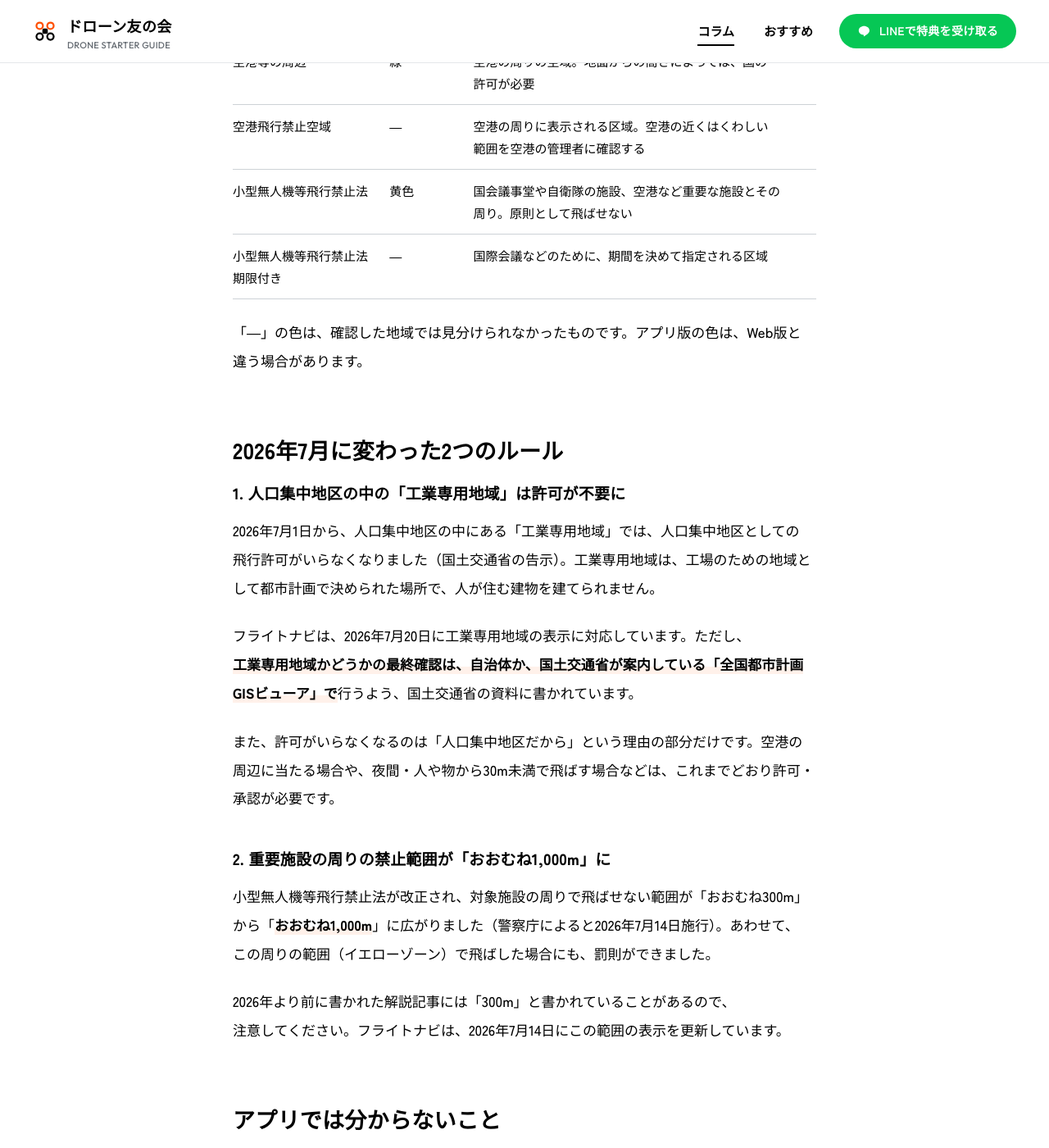
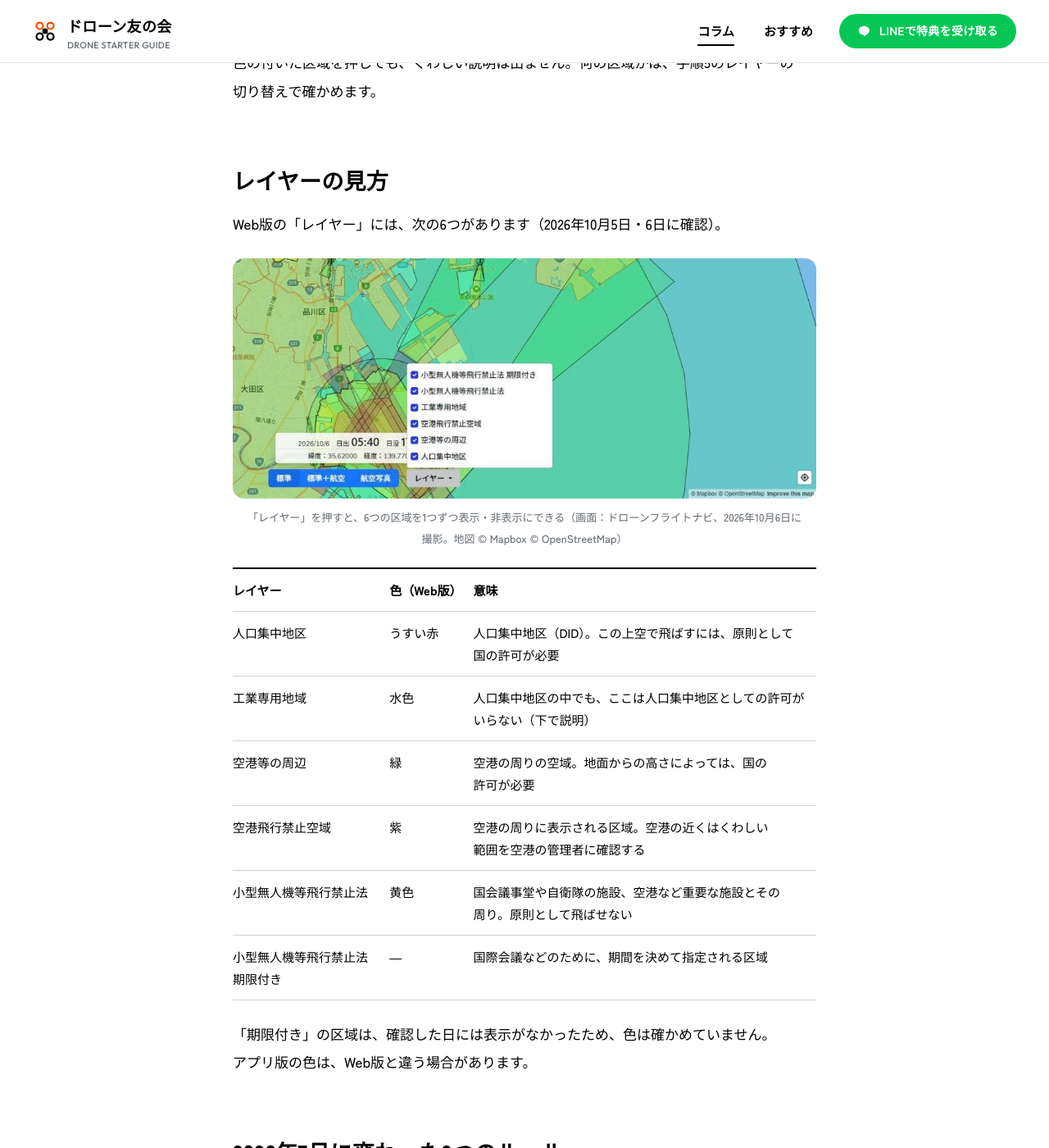
Before and after one commit to KoheiMizoguchi/drone-tomonokai, a Jekyll site: the page built from _posts/2026-10-05-drone-flight-navi.md, in a window 1280 px wide and 1400 px high, scrolled down 3229 px. Shown: the whole window at 82% size. Built offline with Jekyll 4.4.1, drawn with Linux system fonts in a browser that asks for light colours; some of the changed text lies outside the part shown.

Commit message:
コラム2本にスクリーンショットを追加
Co-Authored-By: Claude Opus 5.5 <noreply@anthropic.com>

```diff
--- a/_posts/2026-10-05-drone-flight-navi.md
+++ b/_posts/2026-10-05-drone-flight-navi.md
@@ -2,6 +2,7 @@
 title: ドローンフライトナビで、飛ばせる場所を確認する方法
 description: 人口集中地区、空港の周辺、重要施設の周りを、スマホの地図アプリ「ドローンフライトナビ」でまとめて確認する方法。2026年7月に変わった2つのルールと、アプリでは分からないことまでまとめました。
 category: 制度・ルール
+last_modified_at: 2026-10-06
 image: /assets/img/columns/drone-flight-navi.png
 image_alt: オレンジの背景に「ドローンフライトナビで、飛ばせる場所を確認する方法」の文字と、ドローン・地図のピン・飛行機・スマホのアイコン
 ---
@@ -32,6 +33,8 @@ image_alt: オレンジの背景に「ドローンフライトナビで、飛ば
 
 アプリ版も、ほぼ同じ流れで使えます。
 
+<figure><img src="{{ '/assets/img/columns/flight-navi-map.jpg' | relative_url }}" alt="ドローンフライトナビのWeb版の画面。東京湾の周りに、人口集中地区、空港の周辺、重要施設の周りなどの区域が色分けで表示されている" width="1200" height="655" loading="lazy"><figcaption>Web版の画面。右上が「サーチ」、下に日の出・日の入りの時刻と「レイヤー」のボタンがある（画面：<a href="https://droneflightnavi.jp/map/" target="_blank" rel="noopener">ドローンフライトナビ</a>、2026年10月6日に撮影。地図 © Mapbox © OpenStreetMap）</figcaption></figure>
+
 1. **地図を開く**：[ドローンフライトナビの地図（Web版）](https://droneflightnavi.jp/map/)を開きます。
 2. **場所を探す**：右上の「サーチ」に住所や施設の名前を入れます。今いる場所を見たいときは、右下の現在地のボタンを押します。
 3. **地点を合わせる**：画面の中央にある「＋」を、飛ばしたい地点に合わせます。画面の下に、その地点の緯度・経度と、**その日の日の出・日の入りの時刻**が表示されます。
@@ -43,18 +46,20 @@ image_alt: オレンジの背景に「ドローンフライトナビで、飛ば
 
 ## レイヤーの見方
 
-Web版の「レイヤー」には、次の6つがあります（2026年10月5日に確認）。
+Web版の「レイヤー」には、次の6つがあります（2026年10月5日・6日に確認）。
+
+<figure><img src="{{ '/assets/img/columns/flight-navi-layers.jpg' | relative_url }}" alt="「レイヤー」のメニューを開いたところ。6つの区域を、チェックで表示・非表示にできる" width="1008" height="414" loading="lazy"><figcaption>「レイヤー」を押すと、6つの区域を1つずつ表示・非表示にできる（画面：ドローンフライトナビ、2026年10月6日に撮影。地図 © Mapbox © OpenStreetMap）</figcaption></figure>
 
 | レイヤー | 色（Web版） | 意味 |
 |---|---|---|
 | 人口集中地区 | うすい赤 | 人口集中地区（DID）。この上空で飛ばすには、原則として国の許可が必要 |
-| 工業専用地域 | ― | 人口集中地区の中でも、ここは人口集中地区としての許可がいらない（下で説明） |
+| 工業専用地域 | 水色 | 人口集中地区の中でも、ここは人口集中地区としての許可がいらない（下で説明） |
 | 空港等の周辺 | 緑 | 空港の周りの空域。地面からの高さによっては、国の許可が必要 |
-| 空港飛行禁止空域 | ― | 空港の周りに表示される区域。空港の近くはくわしい範囲を空港の管理者に確認する |
+| 空港飛行禁止空域 | 紫 | 空港の周りに表示される区域。空港の近くはくわしい範囲を空港の管理者に確認する |
 | 小型無人機等飛行禁止法 | 黄色 | 国会議事堂や自衛隊の施設、空港など重要な施設とその周り。原則として飛ばせない |
 | 小型無人機等飛行禁止法 期限付き | ― | 国際会議などのために、期間を決めて指定される区域 |
 
-「―」の色は、確認した地域では見分けられなかったものです。アプリ版の色は、Web版と違う場合があります。
+「期限付き」の区域は、確認した日には表示がなかったため、色は確かめていません。アプリ版の色は、Web版と違う場合があります。
 
 ## 2026年7月に変わった2つのルール
 
```
Also changed, not shown: _posts/2026-10-01-chiriin-map-airspace.md (+7 -1 lines), assets/img/columns/chiriin-map-layers.jpg (added), assets/img/columns/chiriin-map-menu.jpg (added), assets/img/columns/chiriin-map-notice.jpg (added), assets/img/columns/flight-navi-layers.jpg (added), assets/img/columns/flight-navi-map.jpg (added).
